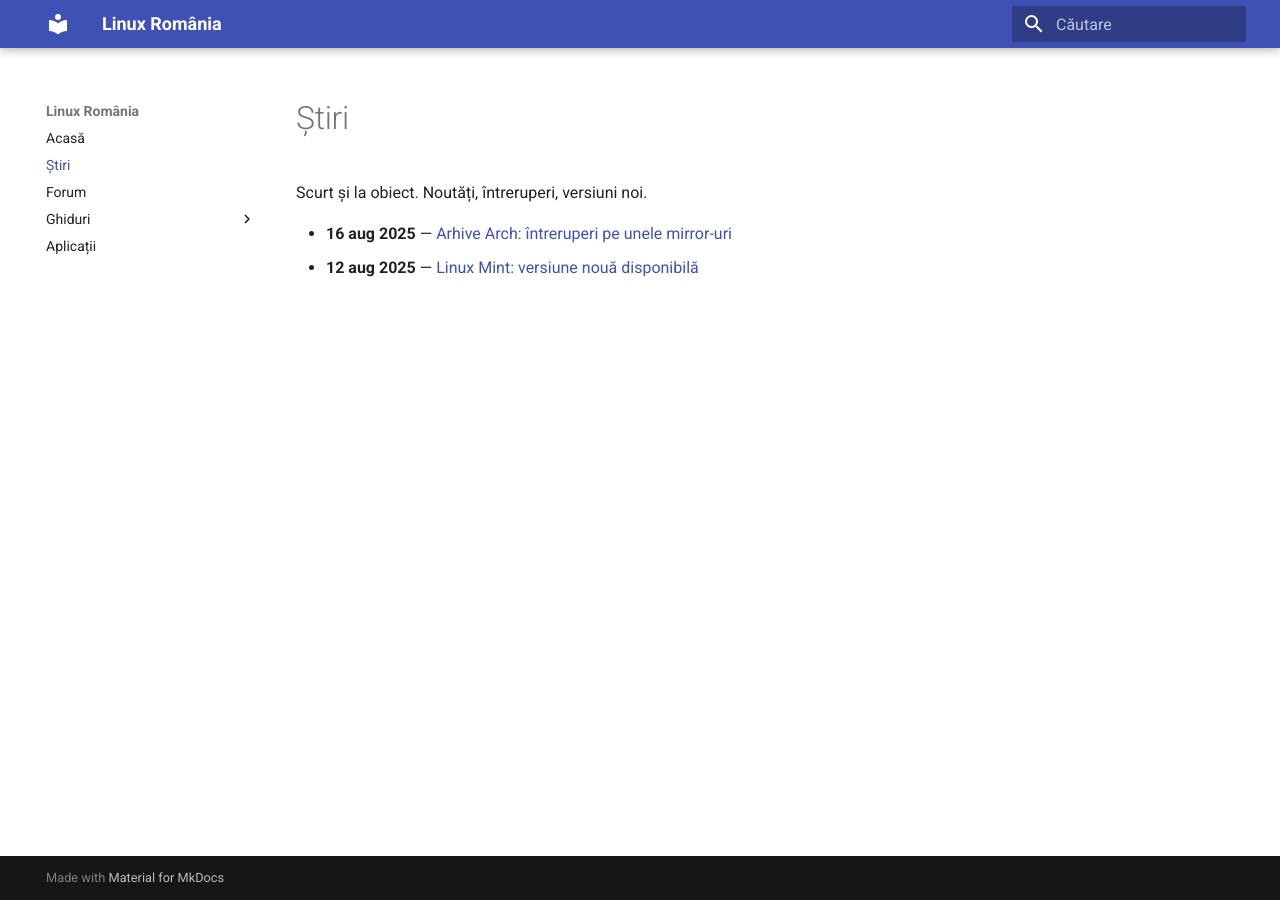
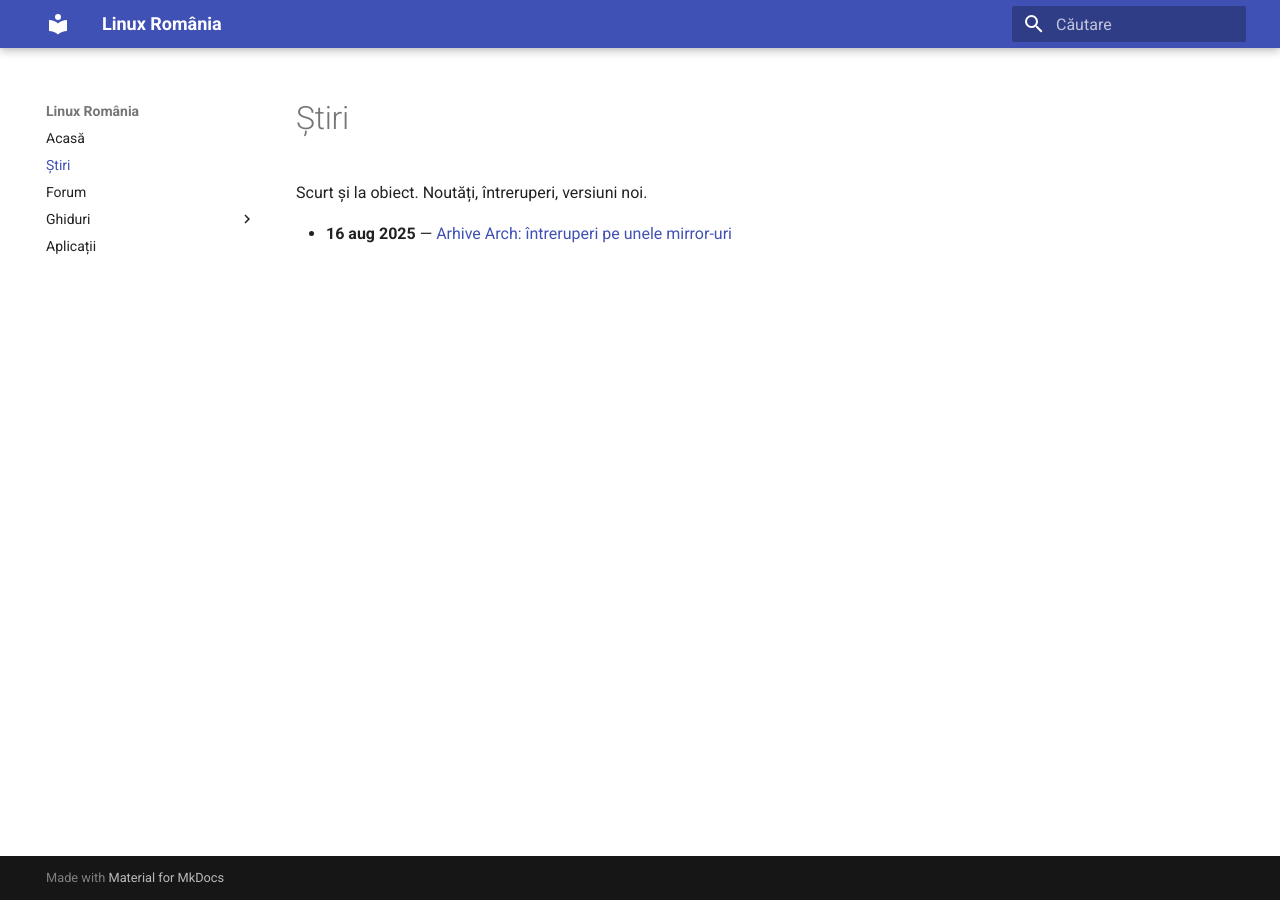
Before and after one commit to linux-romania/linuxromania-site, an MkDocs documentation site: the page built from docs/stiri/index.md, in a window 1280 px wide. Built offline with MkDocs 1.6.1 and Material for MkDocs 9.7.7, drawn with Linux system fonts in a browser that asks for light colours.

Commit message:
Update index.md

```diff
--- a/docs/stiri/index.md
+++ b/docs/stiri/index.md
@@ -3,4 +3,3 @@
 Scurt și la obiect. Noutăți, întreruperi, versiuni noi.
 
 - **16 aug 2025** — [Arhive Arch: întreruperi pe unele mirror-uri](2025-08-16-arch-mirror-outage.md)
-- **12 aug 2025** — [Linux Mint: versiune nouă disponibilă](2025-08-12-new-mint-release.md)
```
